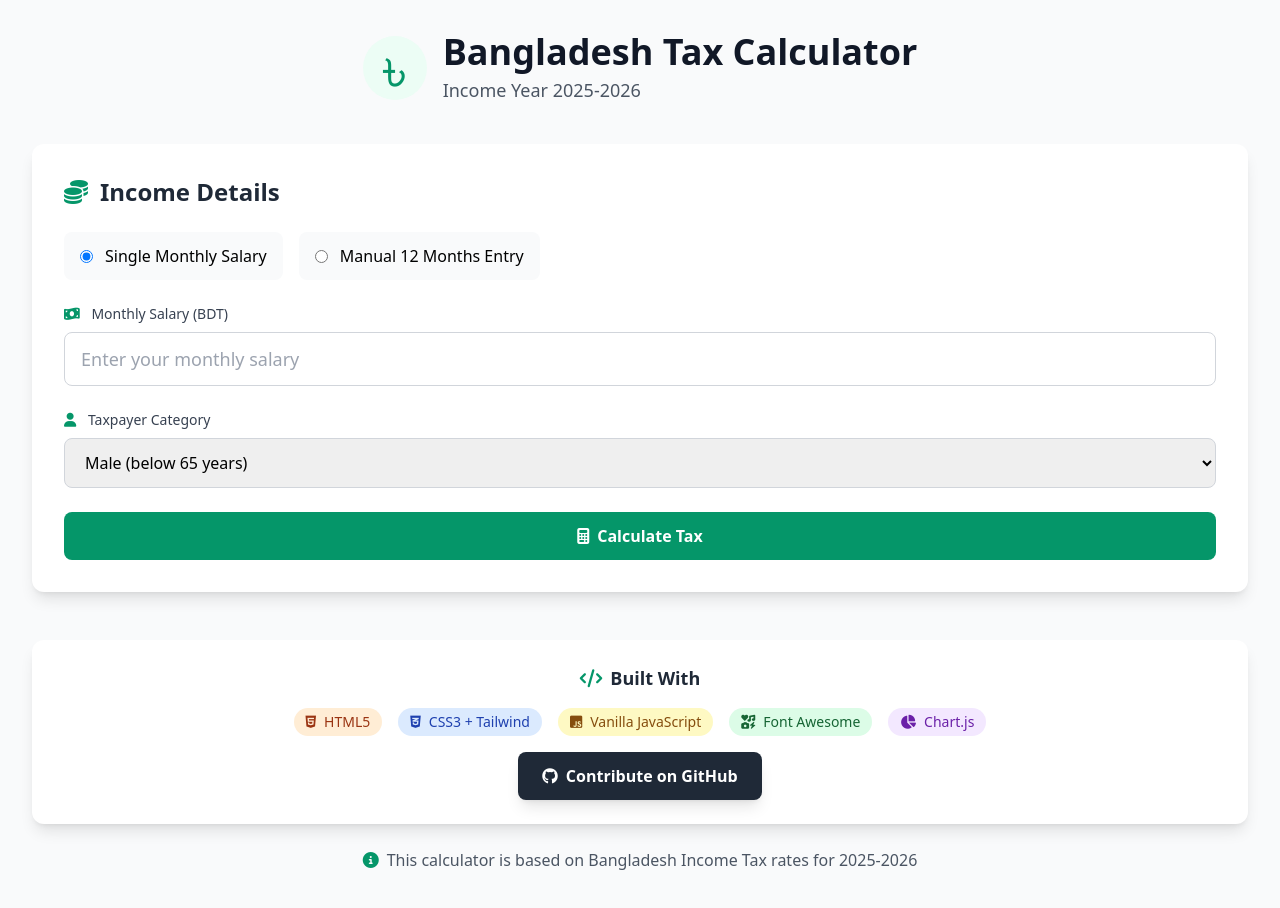
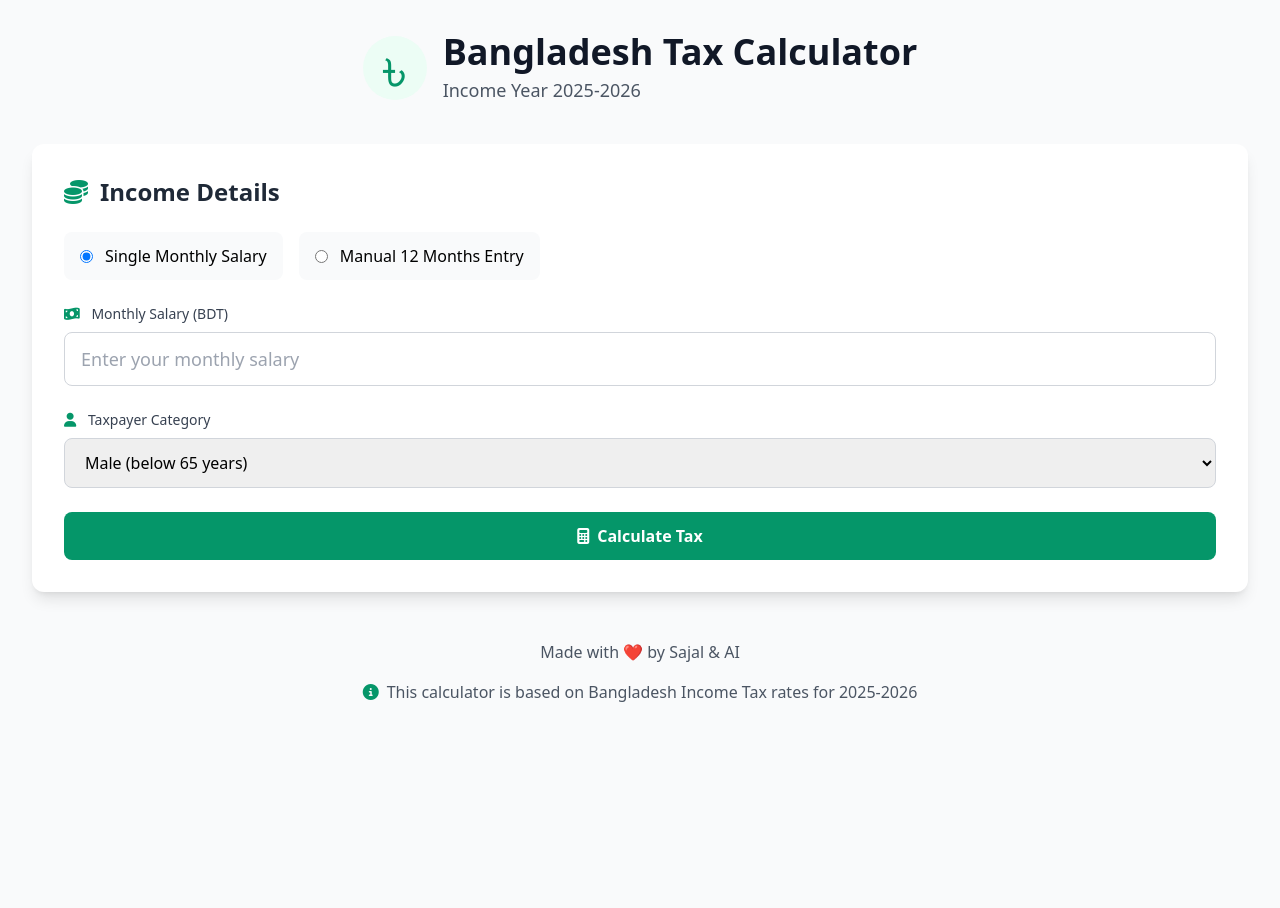
Before and after one commit to sajaldoes/bd-tax-calculator, a plain HTML site: page index.html in a window 1280 px wide. After the commit the page ends 800 px from the top, so only its background shows below. Drawn offline with nearby package versions, Linux system fonts and the light colour scheme.

```diff
--- a/index.html
+++ b/index.html
@@ -337,40 +337,10 @@
         </main>
 
         <footer class="mt-12 pb-8">
-            <!-- Built With Section -->
-            <div class="bg-white rounded-xl shadow-lg p-6 mb-6">
-                <h3 class="text-lg font-semibold text-gray-800 mb-4 text-center flex items-center justify-center">
-                    <i class="fas fa-code text-emerald-600 mr-2"></i>
-                    Built With
-                </h3>
-                <div class="flex flex-wrap justify-center gap-4 mb-4">
-                    <span class="inline-flex items-center px-3 py-1 rounded-full text-sm font-medium bg-orange-100 text-orange-800">
-                        <i class="fab fa-html5 mr-2"></i>HTML5
-                    </span>
-                    <span class="inline-flex items-center px-3 py-1 rounded-full text-sm font-medium bg-blue-100 text-blue-800">
-                        <i class="fab fa-css3-alt mr-2"></i>CSS3 + Tailwind
-                    </span>
-                    <span class="inline-flex items-center px-3 py-1 rounded-full text-sm font-medium bg-yellow-100 text-yellow-800">
-                        <i class="fab fa-js-square mr-2"></i>Vanilla JavaScript
-                    </span>
-                    <span class="inline-flex items-center px-3 py-1 rounded-full text-sm font-medium bg-green-100 text-green-800">
-                        <i class="fas fa-icons mr-2"></i>Font Awesome
-                    </span>
-                    <span class="inline-flex items-center px-3 py-1 rounded-full text-sm font-medium bg-purple-100 text-purple-800">
-                        <i class="fas fa-chart-pie mr-2"></i>Chart.js
-                    </span>
-                </div>
-
-                <!-- Contribution Button -->
-                <div class="text-center">
-                    <a href="https://github.com/sajaldoes/bd-tax-calculator.github.io"
-                       target="_blank" rel="noopener noreferrer"
-                       class="inline-flex items-center px-6 py-3 bg-gray-800 text-white font-semibold rounded-lg hover:bg-gray-700 transition-colors shadow-lg">
-                        <i class="fab fa-github mr-2"></i>
-                        Contribute on GitHub
-                    </a>
-                </div>
-            </div>
+            <!-- Built with love attribution -->
+            <p class="text-gray-600 flex items-center justify-center text-center mb-4">
+                Made with ❤️ by Sajal & AI
+            </p>
 
             <!-- Disclaimer -->
             <p class="text-gray-600 flex items-center justify-center text-center">
```
Also changed, not shown: 1 other file.
